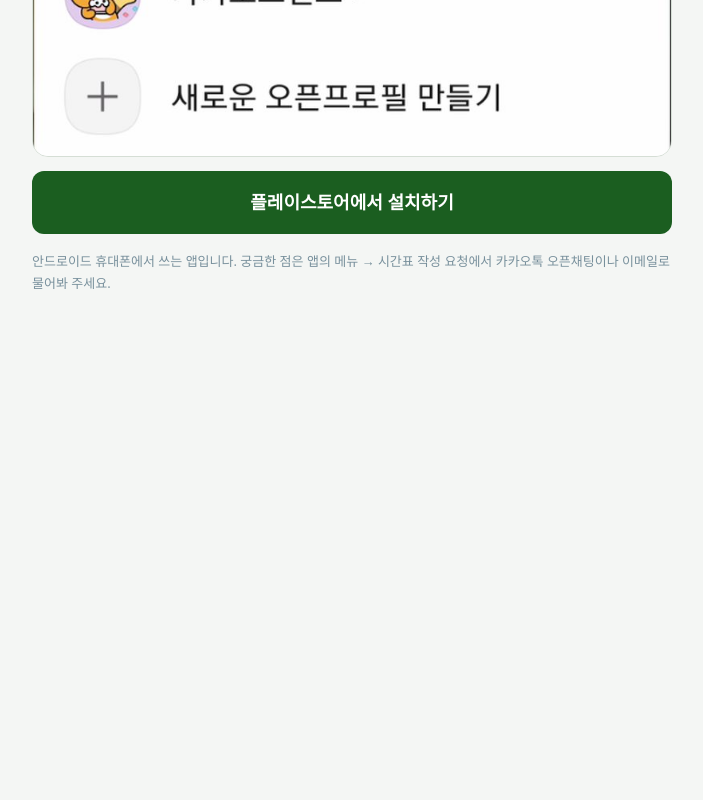
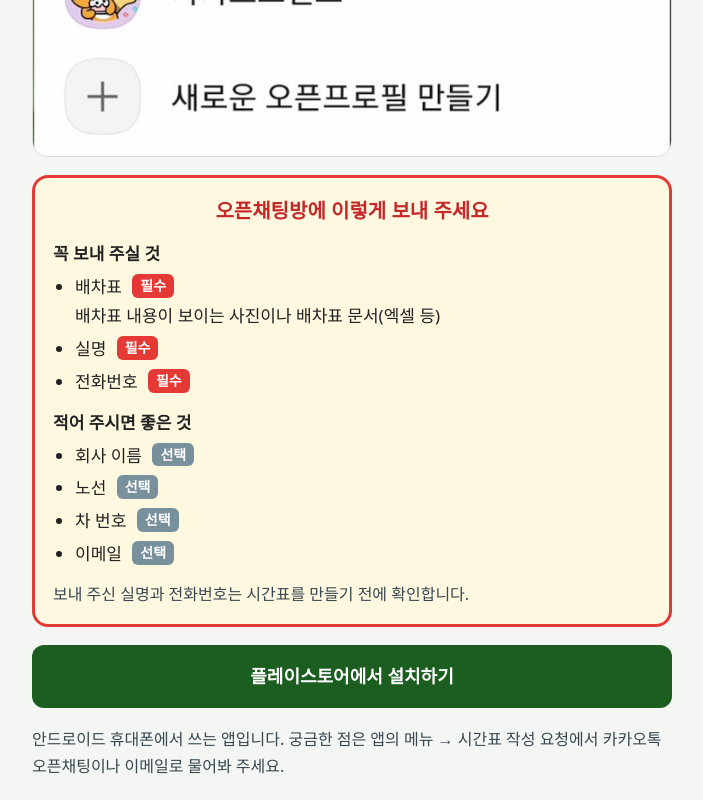
Before and after one commit to coscaSupport/busalarm-guide, a plain HTML site: page install.html in a window 1280 px wide. Shown: the part 4988-5788 px from the top of the page, without its empty margins (288-991 px from the left). Before the commit the page ends 5302 px from the top, so only its background shows below. Drawn offline with Linux system fonts and the light colour scheme.

Commit message:
설치 안내: 보내 주실 것(필수·선택) 칸 추가, 맨 아래 글 크고 진하게
Co-Authored-By: Claude Opus 5.5 <noreply@anthropic.com>
Claude-Session: https://claude.ai/code/session_01JGfLuHKJFd11rmSPRuMmuQ

```diff
--- a/install.html
+++ b/install.html
@@ -20,7 +20,15 @@ h2{font-size:19px;color:#1B5E20;margin:28px 0 4px}
 .step .n{flex:none;width:32px;height:32px;border-radius:50%;background:#1B5E20;color:#fff;text-align:center;line-height:32px;font-size:17px}
 .step p{margin:6px 14px 12px}
 .step img{display:block;width:100%;height:auto}
-.sub{font-size:13px;color:#78909C;margin:16px 0 0}
+.sub{font-size:16px;color:#37474F;margin:18px 0 0;line-height:1.7}
+.need{background:#FFF8E1;border:3px solid #E53935;border-radius:16px;padding:16px 18px;margin:18px 0}
+.need h3{margin:0 0 10px;font-size:20px;color:#C62828;text-align:center}
+.need .k{font-weight:bold;font-size:17px;margin:12px 0 4px}
+.need ul{margin:0;padding-left:22px;font-size:17px}
+.need li{margin:4px 0}
+.must{display:inline-block;background:#E53935;color:#fff;border-radius:6px;padding:0 8px;font-size:14px;font-weight:bold;margin-left:6px;vertical-align:2px}
+.opt{display:inline-block;background:#78909C;color:#fff;border-radius:6px;padding:0 8px;font-size:14px;font-weight:bold;margin-left:6px;vertical-align:2px}
+.need .note{margin:12px 0 0;font-size:16px;color:#37474F}
 </style>
 </head>
 <body>
@@ -75,8 +83,26 @@ h2{font-size:19px;color:#1B5E20;margin:28px 0 4px}
 
 <div class="step">
 <div class="t"><span class="n">7</span>프로필 고르기</div>
-<p>프로필을 고르는 창이 뜨면 쓰실 프로필을 고르세요. 그다음 회사 배차표(사진, 엑셀 등)를 보내 주시면 시간표를 만들어 드립니다.</p>
+<p>프로필을 고르는 창이 뜨면 쓰실 프로필을 고르세요. 그다음 바로 아래 빨간 칸에 적힌 것을 보내 주시면 시간표를 만들어 드립니다.</p>
 <img src="install/step7.jpg" alt="프로필 설정 화면">
+</div>
+
+<div class="need">
+<h3>오픈채팅방에 이렇게 보내 주세요</h3>
+<div class="k">꼭 보내 주실 것</div>
+<ul>
+<li>배차표 <span class="must">필수</span><br>배차표 내용이 보이는 사진이나 배차표 문서(엑셀 등)</li>
+<li>실명 <span class="must">필수</span></li>
+<li>전화번호 <span class="must">필수</span></li>
+</ul>
+<div class="k">적어 주시면 좋은 것</div>
+<ul>
+<li>회사 이름 <span class="opt">선택</span></li>
+<li>노선 <span class="opt">선택</span></li>
+<li>차 번호 <span class="opt">선택</span></li>
+<li>이메일 <span class="opt">선택</span></li>
+</ul>
+<p class="note">보내 주신 실명과 전화번호는 시간표를 만들기 전에 확인합니다.</p>
 </div>
 
 <a class="btn" href="https://play.google.com/store/apps/details?id=com.coscalabs.busalarm">플레이스토어에서 설치하기</a>
```
